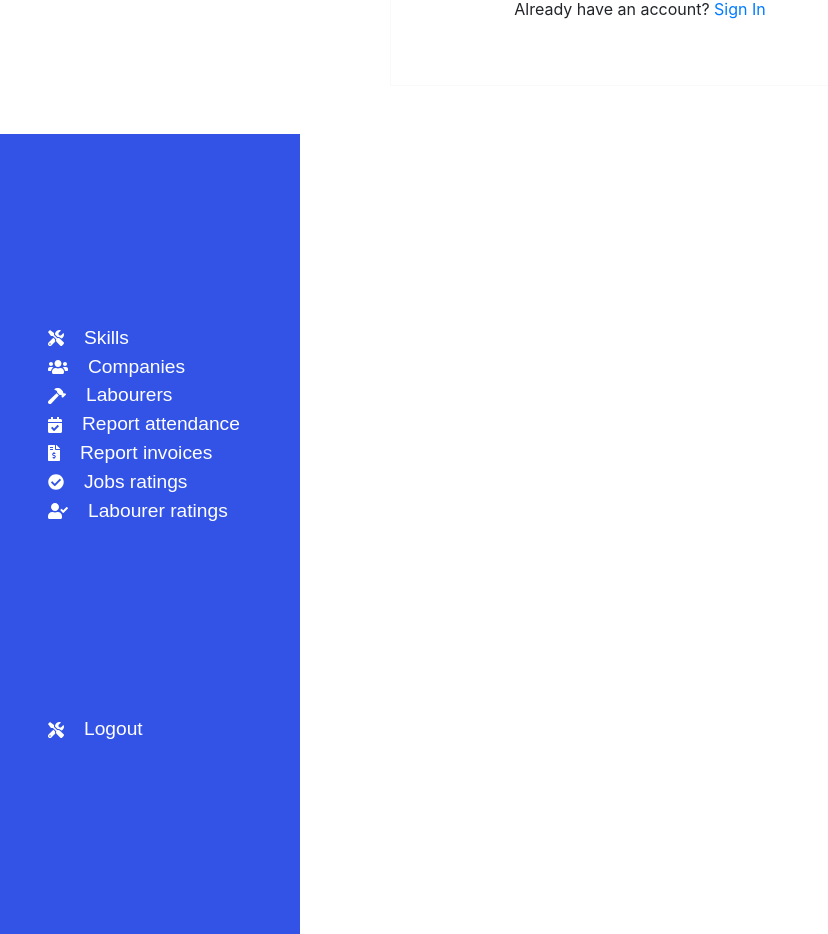
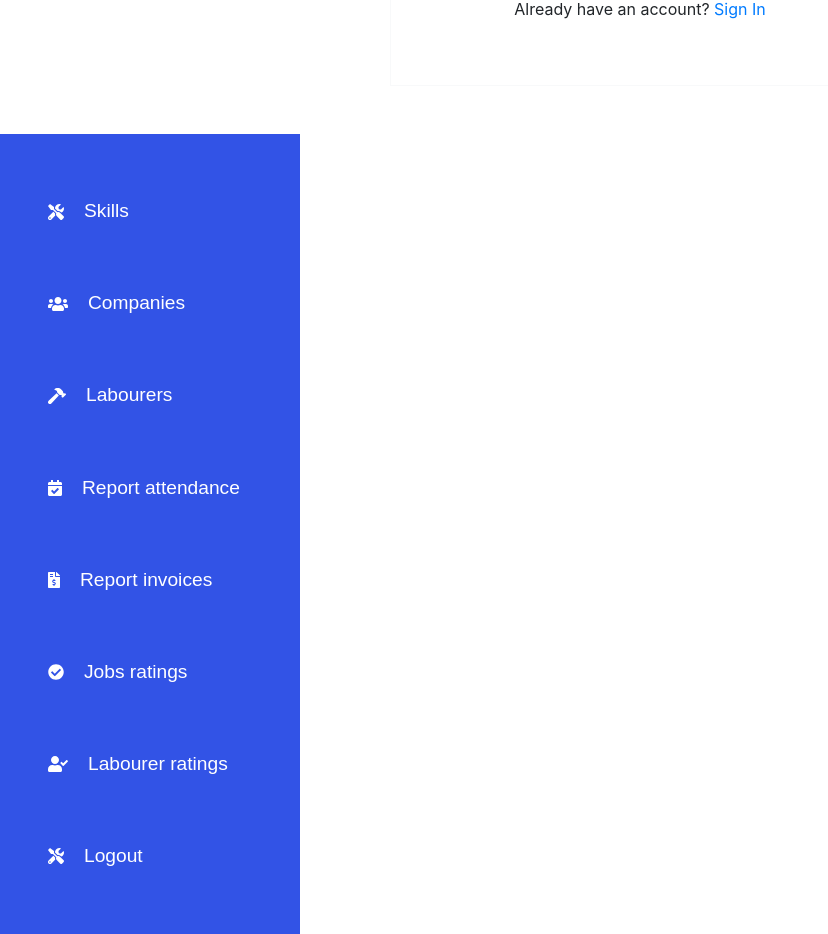
Before and after one commit to denismaltev/RecruitmentSystem_front_end, a React (Create React App) app in the folder recruitmentapp/: page /#/registration in a window 1280 px wide. Shown: the part 478-1412 px from the top of the page, without its empty margins (0-828 px from the left). Built offline with nearby package versions, Linux system fonts and the light colour scheme; sample sign-in values are in the browser's storage.

Commit message:
NavBar & Logout Bug fixed

```diff
--- a/recruitmentapp/src/components/Navbar.jsx
+++ b/recruitmentapp/src/components/Navbar.jsx
@@ -6,11 +6,11 @@ import { FontAwesomeIcon } from "@fortawesome/react-fontawesome";
 export default class Navbar extends React.Component {
   render() {
     return (
-      this.props.auth.isAuth && (
+      <div>
+        {/* if recruter */}
+        {this.props.auth.isAuth && this.props.auth.userRole === "admin" && (
+          <div>
             <Nav className="nav flex-column" id="navbar">
-          {/* if recruter */}
-          {this.props.auth.userRole === "admin" && (
-            <div>
               <NavItem className="navitem">
                 <FontAwesomeIcon icon="tools" color="white" />
                 <NavLink
@@ -81,11 +81,23 @@ export default class Navbar extends React.Component {
                   Labourer ratings
                 </NavLink>
               </NavItem>
+              <NavItem className="navitem">
+                <FontAwesomeIcon icon="tools" color="white" />
+                <NavLink
+                  to="/logout"
+                  className="inactive"
+                  activeClassName="active"
+                >
+                  Logout
+                </NavLink>
+              </NavItem>
+            </Nav>
           </div>
         )}
         {/* if labourer */}
-          {this.props.auth.userRole === "labourer" && (
+        {this.props.auth.isAuth && this.props.auth.userRole === "labourer" && (
           <div>
+            <Nav className="nav flex-column" id="navbar">
               <NavItem className="navitem">
                 <FontAwesomeIcon icon="user" color="white" />
                 <NavLink
@@ -116,12 +128,24 @@ export default class Navbar extends React.Component {
                   Past jobs
                 </NavLink>
               </NavItem>
+              <NavItem className="navitem">
+                <FontAwesomeIcon icon="tools" color="white" />
+                <NavLink
+                  to="/logout"
+                  className="inactive"
+                  activeClassName="active"
+                >
+                  Logout
+                </NavLink>
+              </NavItem>
+            </Nav>
           </div>
         )}
 
         {/* if company */}
-          {this.props.auth.userRole === "company" && (
+        {this.props.auth.isAuth && this.props.auth.userRole === "company" && (
           <div>
+            <Nav className="nav flex-column" id="navbar">
               <NavItem className="navitem">
                 <FontAwesomeIcon icon="user" color="white" />
                 <NavLink
@@ -142,16 +166,20 @@ export default class Navbar extends React.Component {
                   Jobs
                 </NavLink>
               </NavItem>
-            </div>
-          )}
               <NavItem className="navitem">
                 <FontAwesomeIcon icon="tools" color="white" />
-            <NavLink to="/logout" className="inactive" activeClassName="active">
+                <NavLink
+                  to="/logout"
+                  className="inactive"
+                  activeClassName="active"
+                >
                   Logout
                 </NavLink>
               </NavItem>
             </Nav>
-      )
+          </div>
+        )}
+      </div>
     );
   }
 }
```
Lines whose indentation alone changed are shown as unchanged.
